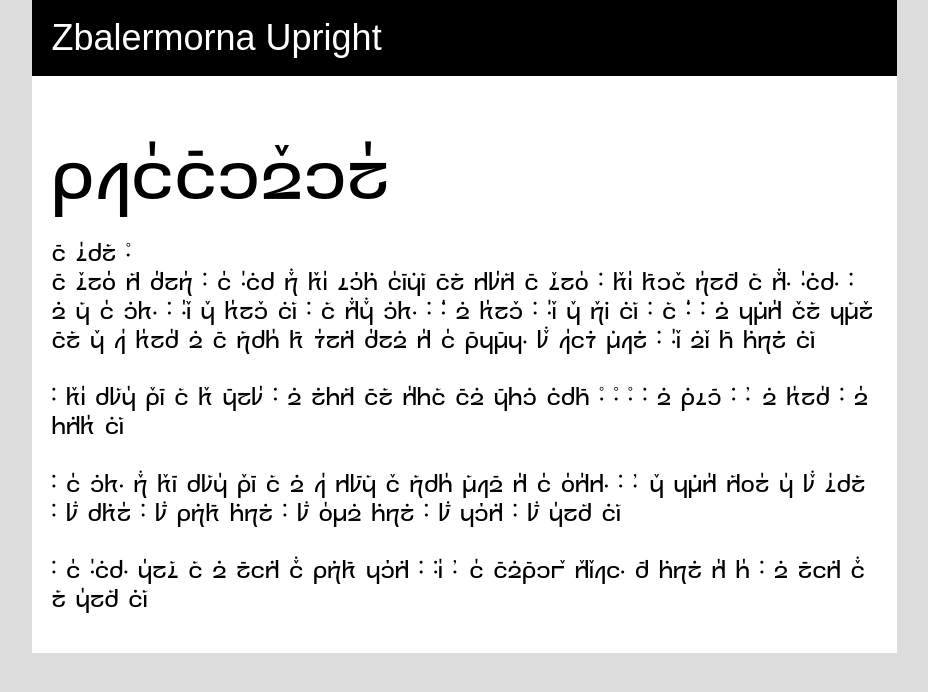
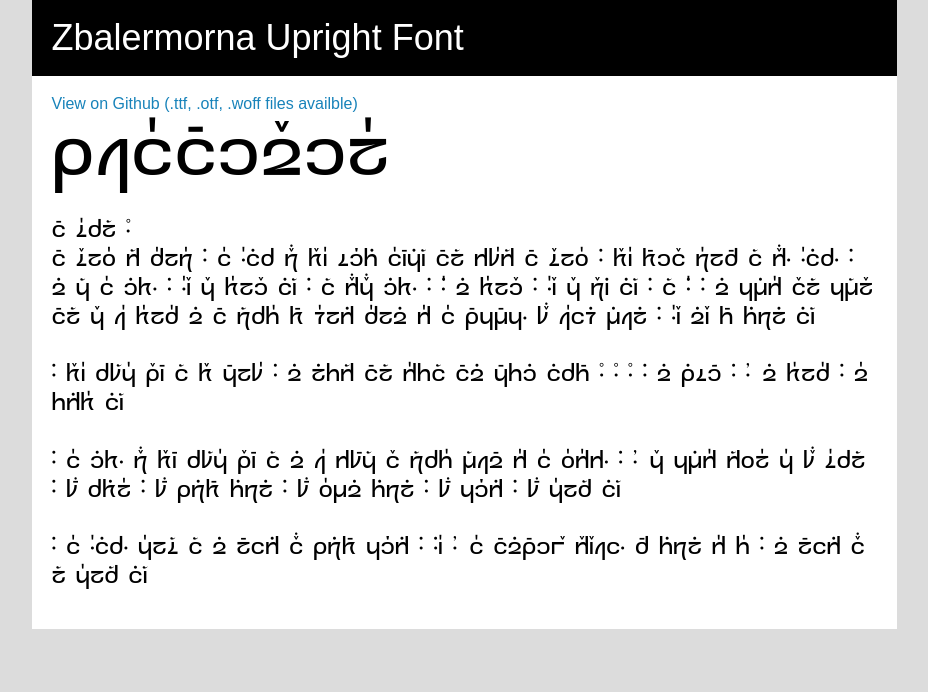
Before and after one commit to jackhumbert/zbalermorna-upright-font, a plain HTML site: page index.html in a window 1280 px wide. Shown: the whole page, without its empty margins (176-1104 px from the left). Drawn offline with nearby package versions, Linux system fonts and the light colour scheme.

Commit message:
readme, writeup

```diff
--- a/index.html
+++ b/index.html
@@ -35,10 +35,11 @@
 
 <body>
 <div id="container">
-	<div id="header" style="font-family: Arial">Zbalermorna Upright</div>
+	<div id="header" style="font-family: Arial">Zbalermorna Upright Font</div>
 
 	<div id="main_content">
 
+		<p><a href="https://github.com/jackhumbert/zbalermorna-upright-font" style="font-family: Arial">View on Github (.ttf, .otf, .woff files availble)</a></p>
 
 			<div id="specimen">
 				<div class="section">
--- a/specimen_files/specimen_stylesheet.css
+++ b/specimen_files/specimen_stylesheet.css
@@ -67,7 +67,7 @@ h2{
 }
 #main_content {
 	background-color: #fff;
-	padding: 60px 20px 20px;
+	padding: 20px 20px 20px;
 }
 
 
```
Also changed, not shown: 2 other files.
